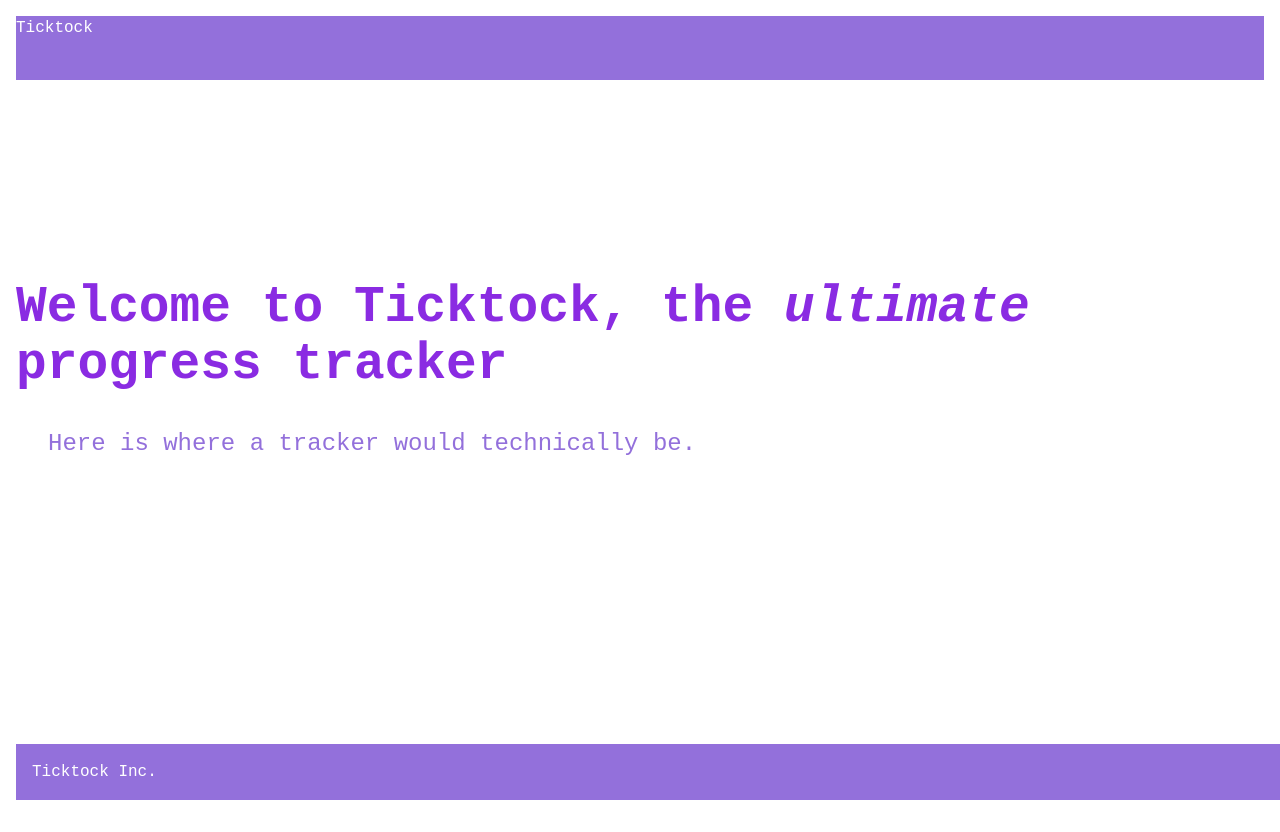
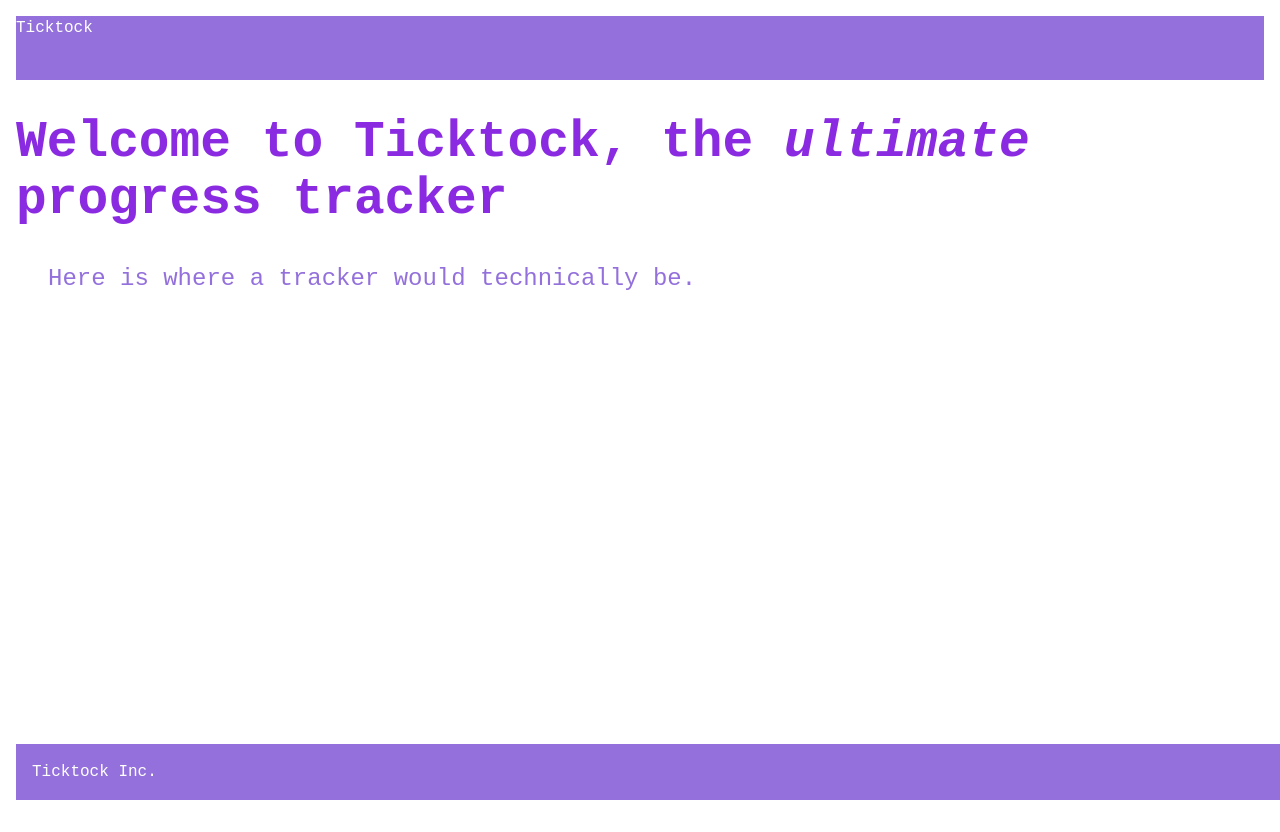
Before and after one commit to 347S24/347-final-project-ticktock, a React (Vite) app in the folder ticktock/frontend/: page / in a window 1280 px wide. Built offline with nearby package versions, Linux system fonts and the light colour scheme.

Commit message:
Move the title to the top

```diff
--- a/ticktock/frontend/src/App.css
+++ b/ticktock/frontend/src/App.css
@@ -7,11 +7,8 @@ body {
 }
 
 .container {
-  display: grid;
-  grid-template-areas:
-    "header"
-    "main"
-    "footer";
+  display: flex;
+  flex-direction: column;
   min-height: 100vh;
 }
 
```
Also changed, not shown: 1 other file (tests, documents, lock files or other folders).
